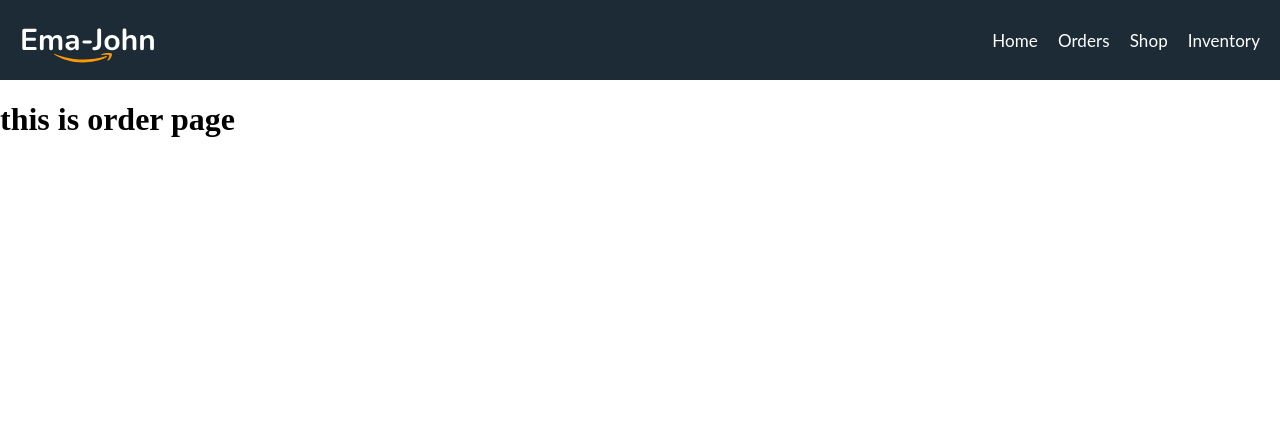
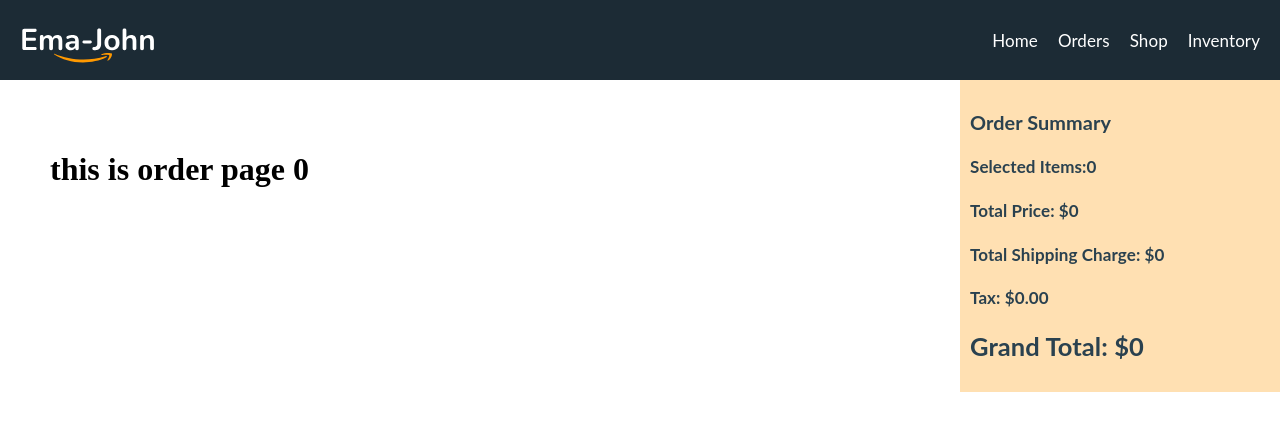
Before and after one commit to Mahmudmhb/ema-john-shop-with-router, a React (Vite) app: page /orders in a window 1280 px wide. Shown: the top 430 px of the page. Built offline with nearby package versions, Linux system fonts and the light colour scheme.

Commit message:
order page update

```diff
--- a/src/Components/Cart/Cart.css
+++ b/src/Components/Cart/Cart.css
@@ -13,6 +13,6 @@
     letter-spacing: 0.085px;
     background-color: rgba(255, 153, 0, 0.30);
     padding: 10px;
-    width: 1440px;
-    height: 1024px;
+    /* width: 1440px; */
+    /* height: 1024px;  */
 }
--- a/src/Components/Orders/Orders.jsx
+++ b/src/Components/Orders/Orders.jsx
@@ -1,9 +1,18 @@
 import React from 'react';
+import Cart from '../Cart/Cart';
+import { useLoaderData } from 'react-router-dom';
 
 const Orders = () => {
+    const cart = useLoaderData ()
+    console.log(cart)
     return (
-        <div>
-            <h1>this is order page</h1>
+        <div className='shop-container'>
+            <div  className='product-section'>
+                <h1>this is order page  {cart.length}</h1>
+            </div>
+            <div  className='order-section'>
+                <Cart cart={cart}></Cart>
+            </div>
         </div>
     );
 };
--- a/src/Components/Shop/Shop.jsx
+++ b/src/Components/Shop/Shop.jsx
@@ -52,7 +52,6 @@ const Shop = () => {
     }
     return (
         <div className='shop-container'>
-           {/* <h1>Total products {products.length}</h1>  */}
            <div className='product-section'>
             {
                 products.map(product => <Products
--- /dev/null
+++ b/src/Loaders/CartLoadars.js
@@ -0,0 +1,20 @@
+import { getShoppingCart } from "../Utilitis"
+
+const CartLoadersHandle = async()=>{
+    const Loaderproducts = await fetch('../../fakeData/products.json')
+    const products = await Loaderproducts.json()
+
+    const storedCart = getShoppingCart()
+    const savedCart = []
+    for(const id in storedCart){
+        const addedProduct = products.find(pd => pd.id === id);
+        const quantity = storedCart[id]
+        addedProduct.quantity = quantity;
+        savedCart.push(addedProduct)
+
+
+    }
+    console.log(savedCart)
+    return savedCart;
+}
+export default CartLoadersHandle ;
--- a/src/main.jsx
+++ b/src/main.jsx
@@ -10,6 +10,7 @@ import Home from './Components/Home/Home.jsx';
 import Shop from './Components/Shop/Shop.jsx';
 import Orders from './Components/Orders/Orders.jsx';
 import Inventory from './Components/Inventory/Inventory.jsx';
+import CartLoadersHandle from './Loaders/CartLoadars.js';
 const router = createBrowserRouter([
   {
     path: '/',
@@ -21,7 +22,8 @@ const router = createBrowserRouter([
       },
       {
         path: '/orders',
-        element: <Orders></Orders>
+        element: <Orders></Orders>,
+        loader: CartLoadersHandle
       },
       {
         path: '/inventory',
```
